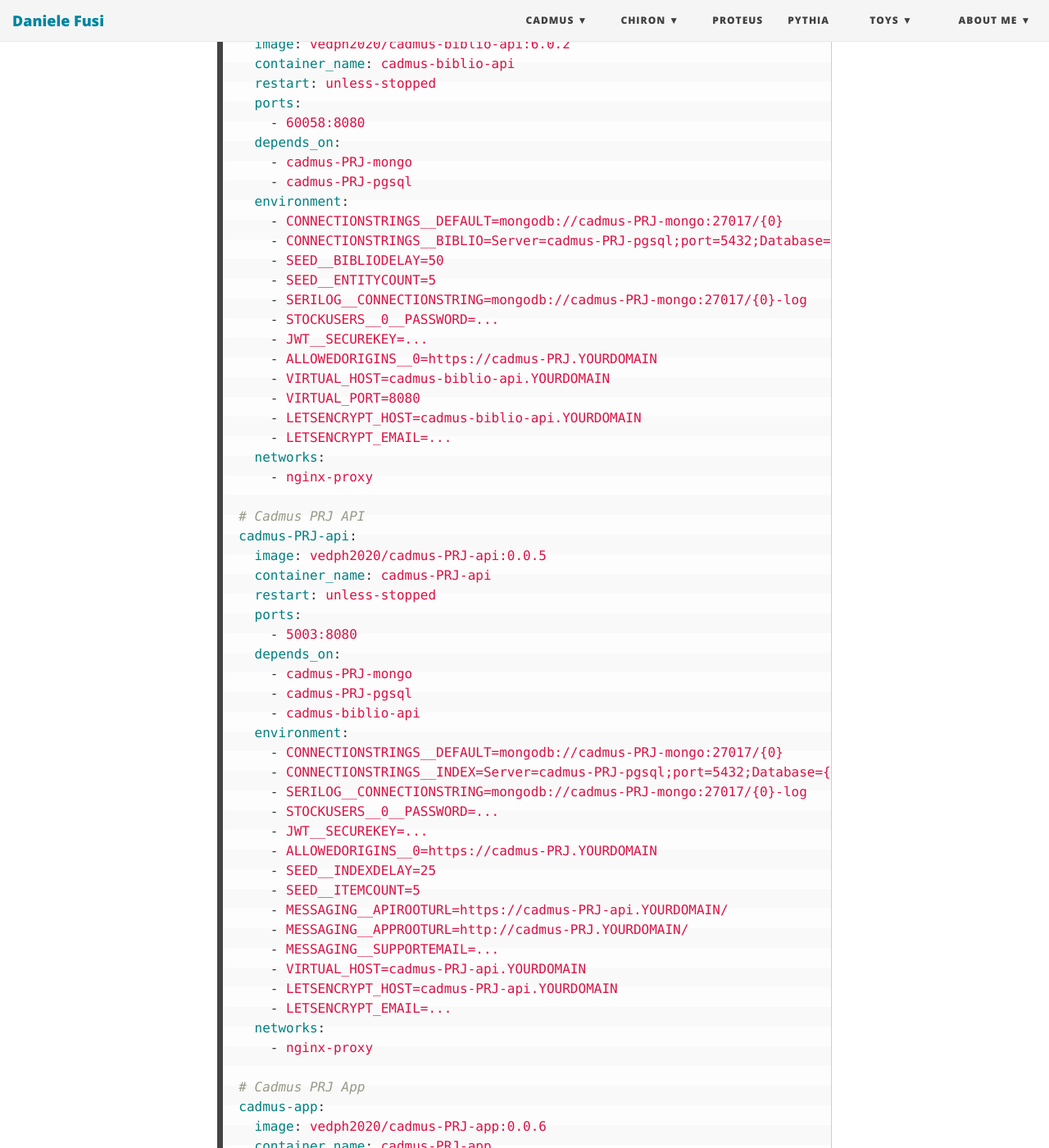
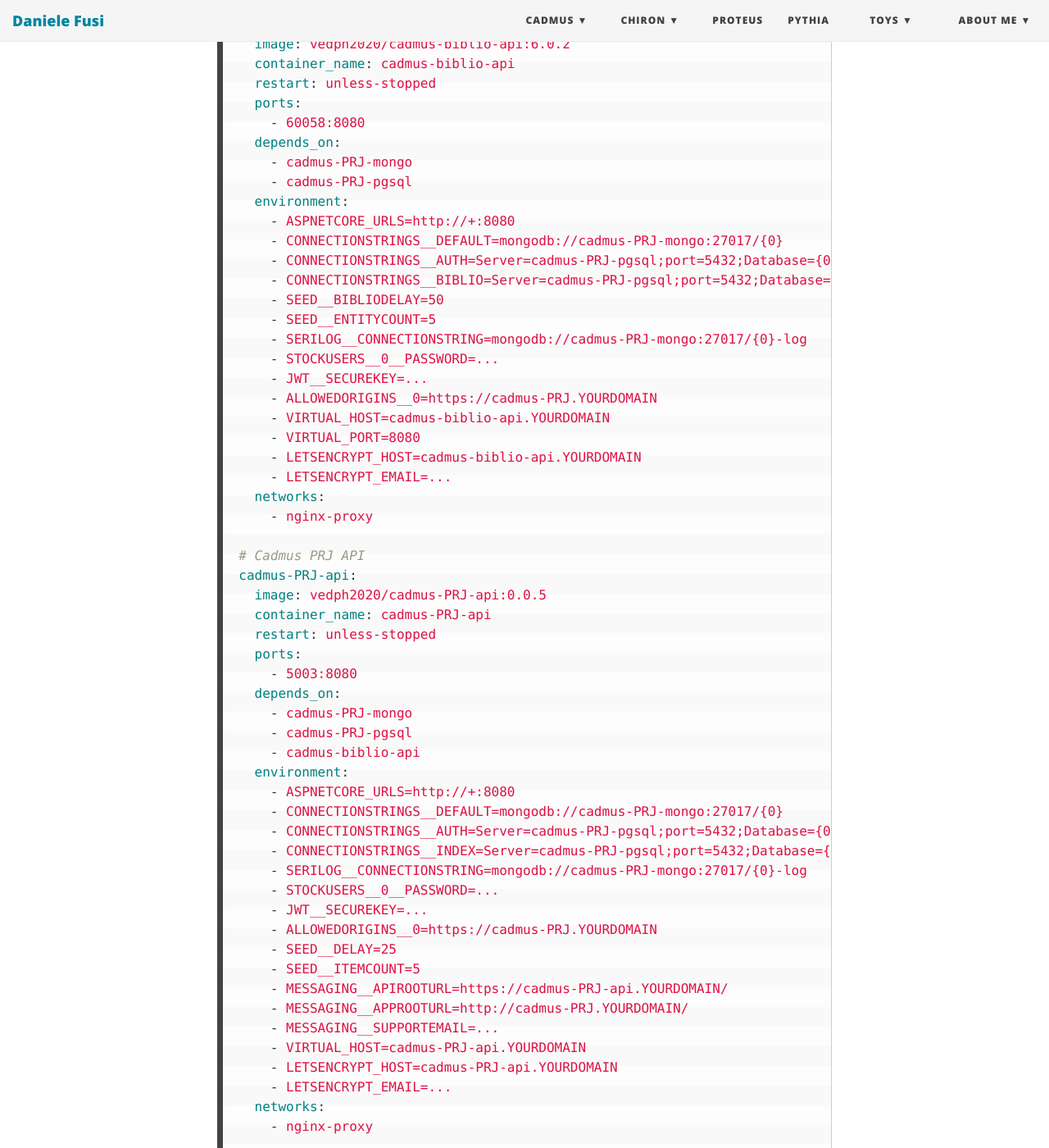
Before and after one commit to Myrmex/overview, a Jekyll site: the page built from cadmus/dev/deploy/https.md, in a window 1280 px wide and 1400 px high, scrolled down 4245 px. Shown: the whole window at 82% size. Built offline with Jekyll 4.4.1, drawn with Linux system fonts in a browser that asks for light colours; nearby versions of some CDN libraries.

Commit message:
Update https.md

```diff
--- a/cadmus/dev/deploy/https.md
+++ b/cadmus/dev/deploy/https.md
@@ -153,7 +153,9 @@ services:
       - cadmus-PRJ-mongo
       - cadmus-PRJ-pgsql
     environment:
+      - ASPNETCORE_URLS=http://+:8080
       - CONNECTIONSTRINGS__DEFAULT=mongodb://cadmus-PRJ-mongo:27017/{0}
+      - CONNECTIONSTRINGS__AUTH=Server=cadmus-PRJ-pgsql;port=5432;Database={0};User Id=postgres;Password=postgres;Include
       - CONNECTIONSTRINGS__BIBLIO=Server=cadmus-PRJ-pgsql;port=5432;Database={0};User Id=postgres;Password=postgres;Include Error Detail=True
       - SEED__BIBLIODELAY=50
       - SEED__ENTITYCOUNT=5
@@ -180,13 +182,15 @@ services:
       - cadmus-PRJ-pgsql
       - cadmus-biblio-api
     environment:
+      - ASPNETCORE_URLS=http://+:8080
       - CONNECTIONSTRINGS__DEFAULT=mongodb://cadmus-PRJ-mongo:27017/{0}
+      - CONNECTIONSTRINGS__AUTH=Server=cadmus-PRJ-pgsql;port=5432;Database={0};User Id=postgres;Password=postgres;Include
       - CONNECTIONSTRINGS__INDEX=Server=cadmus-PRJ-pgsql;port=5432;Database={0};User Id=postgres;Password=postgres;Include Error Detail=True
       - SERILOG__CONNECTIONSTRING=mongodb://cadmus-PRJ-mongo:27017/{0}-log
       - STOCKUSERS__0__PASSWORD=...
       - JWT__SECUREKEY=...
       - ALLOWEDORIGINS__0=https://cadmus-PRJ.YOURDOMAIN
-      - SEED__INDEXDELAY=25
+      - SEED__DELAY=25
       - SEED__ITEMCOUNT=5
       - MESSAGING__APIROOTURL=https://cadmus-PRJ-api.YOURDOMAIN/
       - MESSAGING__APPROOTURL=http://cadmus-PRJ.YOURDOMAIN/
```
